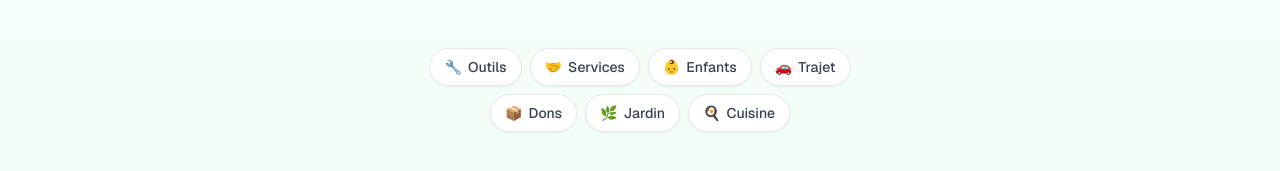
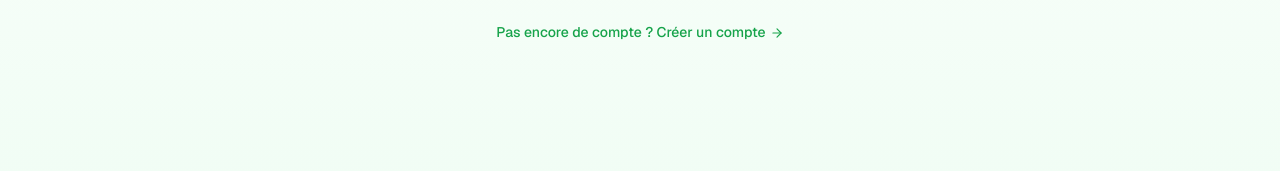
Before and after one commit to Yarzou/neighborshare, a Next.js app: page / in a window 1280 px wide. Shown: the part 573-744 px from the top of the page. Built offline with nearby package versions, Linux system fonts and the light colour scheme; no server answers.

Commit message:
feat: delete unused infos

```diff
--- a/app/page.tsx
+++ b/app/page.tsx
@@ -53,18 +53,6 @@ export default async function HomePage() {
         <ArrowRight size={14} className="inline ml-1" />
       </Link>
 
-      {/* Categories */}
-      <div className="flex flex-wrap gap-2 max-w-lg w-full justify-center">
-        {CATEGORY_LIST.map((cat) => (
-          <Link
-            key={cat.slug}
-            href={`/map?category=${cat.slug}`}
-            className="homepage-category-pill inline-flex items-center gap-1.5 px-3.5 py-2 rounded-full bg-white border border-gray-200 shadow-sm text-sm font-medium text-gray-700 hover:border-brand-400 hover:text-brand-700 transition-colors whitespace-nowrap">
-            <span>{cat.icon}</span>
-            {cat.filterLabel}
-          </Link>
-        ))}
-      </div>
     </div>
   )
 }
```
